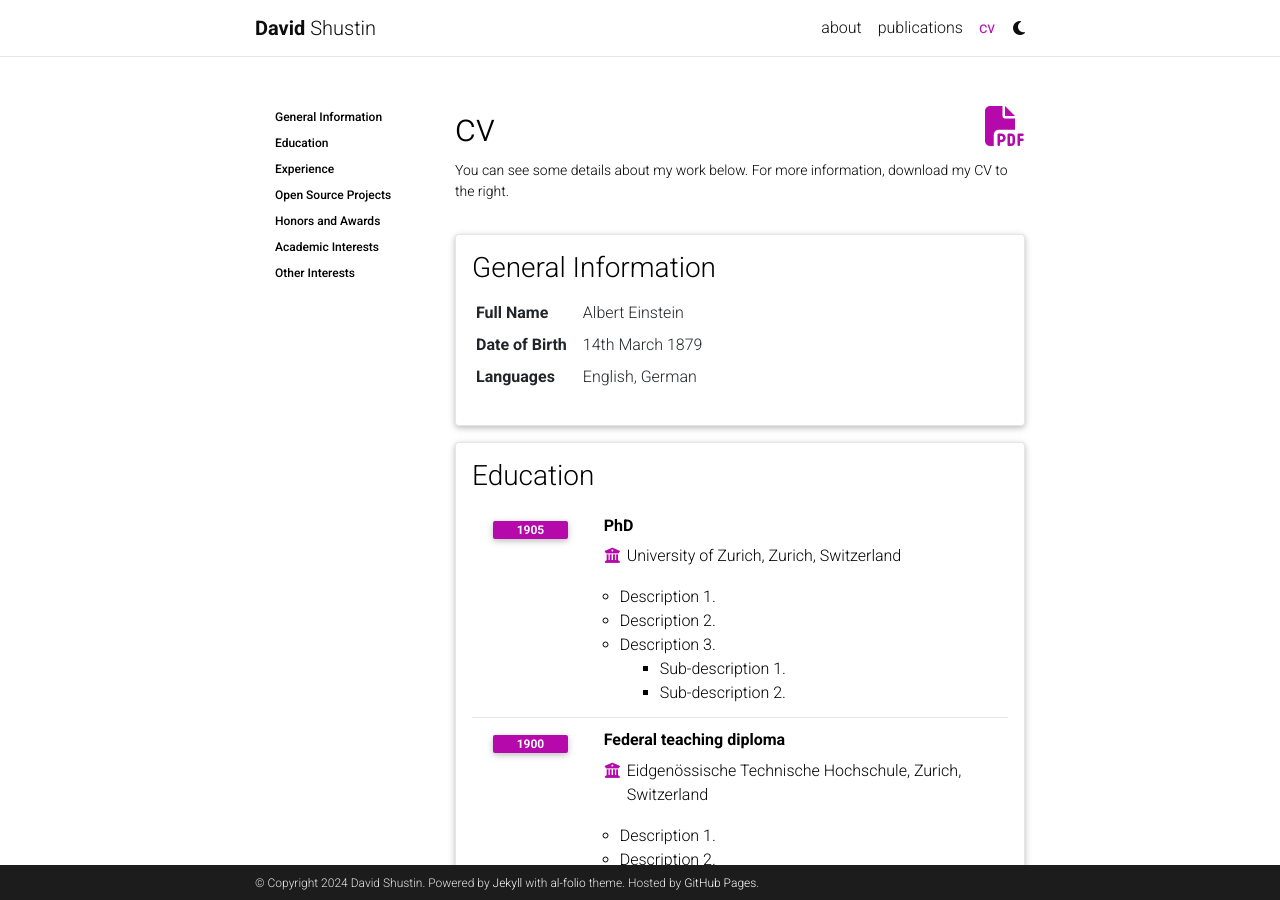
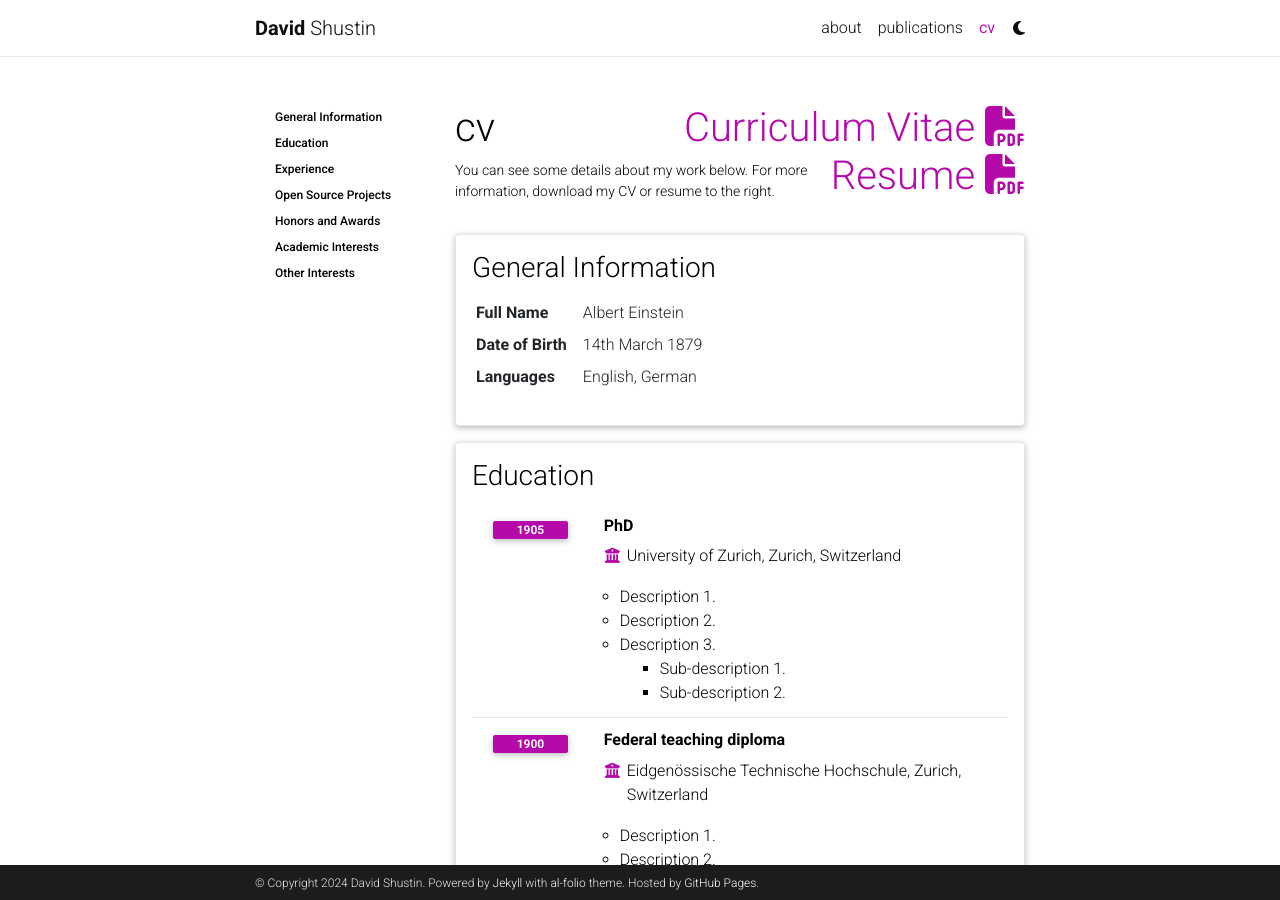
Before and after one commit to davshus/davshus.github.io, a Jekyll site: the page built from _pages/cv.md, in a window 1280 px wide and 900 px high. Built offline with Jekyll 4.4.1, drawn with Linux system fonts in a browser that asks for light colours; comment, search, counter and statistics services are not loaded; a style sheet for code colours, icons or effects is not loaded.

Commit message:
add resume

```diff
--- a/_layouts/cv.html
+++ b/_layouts/cv.html
@@ -6,8 +6,14 @@
 <div class="post">
 
   <header class="post-header">
-    <h1 class="post-title">{{ page.title }} {% if page.cv_pdf %}<a href="{{ page.cv_pdf | prepend: 'assets/pdf/' | relative_url}}" target="_blank" rel="noopener noreferrer" class="float-right"><i class="fa-solid fa-file-pdf"></i></a>{% endif %}</h1>
-      {% if page.description %}<p class="post-description">{{ page.description }}</p>{% endif %}
+    <h1 class="post-title">{{ page.title }}
+      {% if page.cv_pdf %}<a href="{{ page.cv_pdf | prepend: 'assets/pdf/' | relative_url}}" target="_blank" rel="noopener noreferrer" class="float-right">Curriculum Vitae <i class="fa-solid fa-file-pdf"></i></a>{% endif %}
+      {% if page.resume_pdf %}
+      <a href="{{ page.resume_pdf | prepend: 'assets/pdf/' | relative_url}}" target="_blank" rel="noopener noreferrer" class="float-right">Resume <i class="fa-solid fa-file-pdf"></i></a>
+      {% endif %}
+    </h1>
+    {% if page.description %}<p class="post-description">{{ page.description }}</p>{% endif %}
+
   </header>
 
   <article>
--- a/_pages/cv.md
+++ b/_pages/cv.md
@@ -5,7 +5,8 @@
 nav: true
 nav_order: 4
 cv_pdf: curriculum_vitae.pdf
-description: You can see some details about my work below. For more information, download my CV to the right.
+resume_pdf: resume.pdf
+description: You can see some details about my work below. For more information, download my CV or resume to the right.
 toc:
   sidebar: left
 ---
```
Also changed, not shown: 1 other file.
